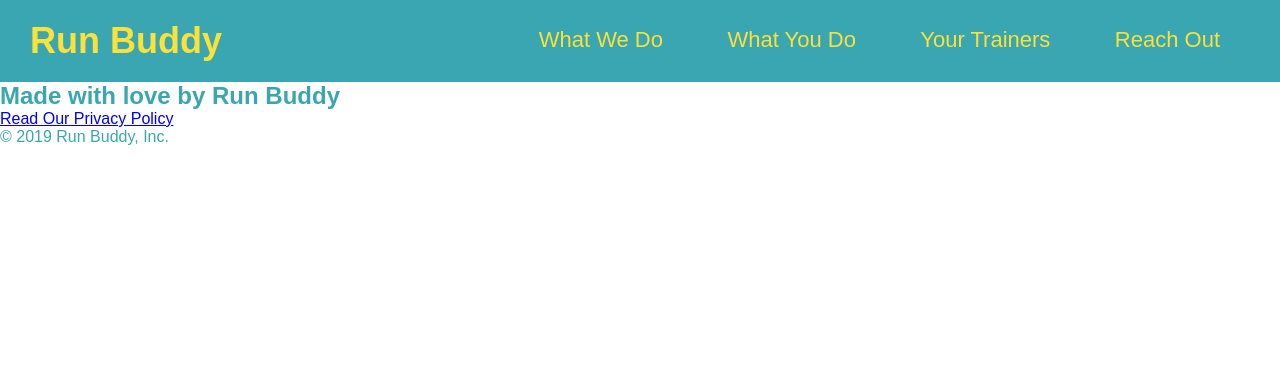
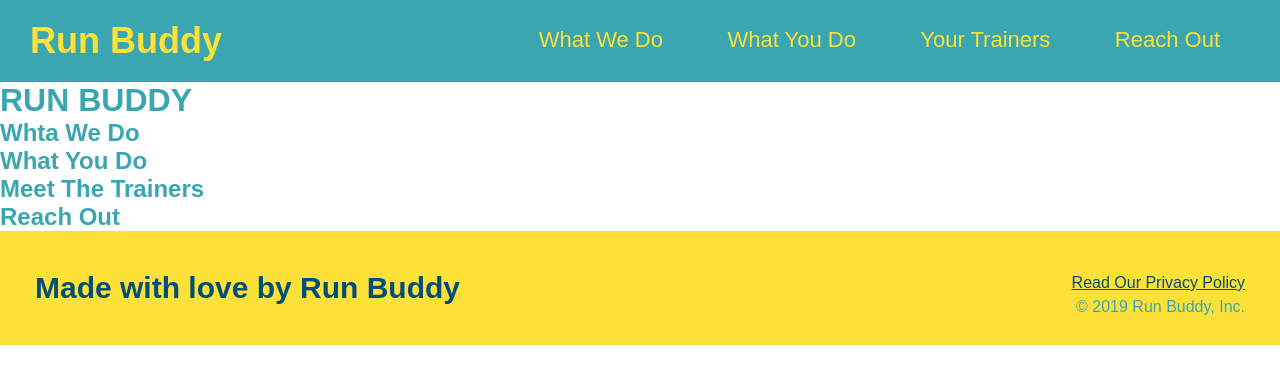
Before and after one commit to MarcosSotel0/lesson-1.2.9, a plain HTML site: page index.html in a window 1280 px wide. Drawn offline with Linux system fonts and the light colour scheme.

Commit message:
initial commit

```diff
--- a/index.html
+++ b/index.html
@@ -22,10 +22,19 @@
         </nav>
 
     </header>
-    <h2>Made with love by Run Buddy</h2>
-         <div>
-             <a href="#">Read Our Privacy Policy</a><br />
-             &copy; 2019 Run Buddy, Inc.
-         </div>
+
+    <h1>RUN BUDDY</h1>
+    <h2>Whta We Do</h2>
+    <h2>What You Do</h2>
+    <h2>Meet The Trainers</h2>
+    <h2>Reach Out</h2>
+
+    <footer>
+        <h2>Made with love by Run Buddy</h2>
+        <div>
+            <a href="#">Read Our Privacy Policy</a><br />
+            &copy; 2019 Run Buddy, Inc.
+        </div>
+    </footer>
 </body>
 </html>
```
